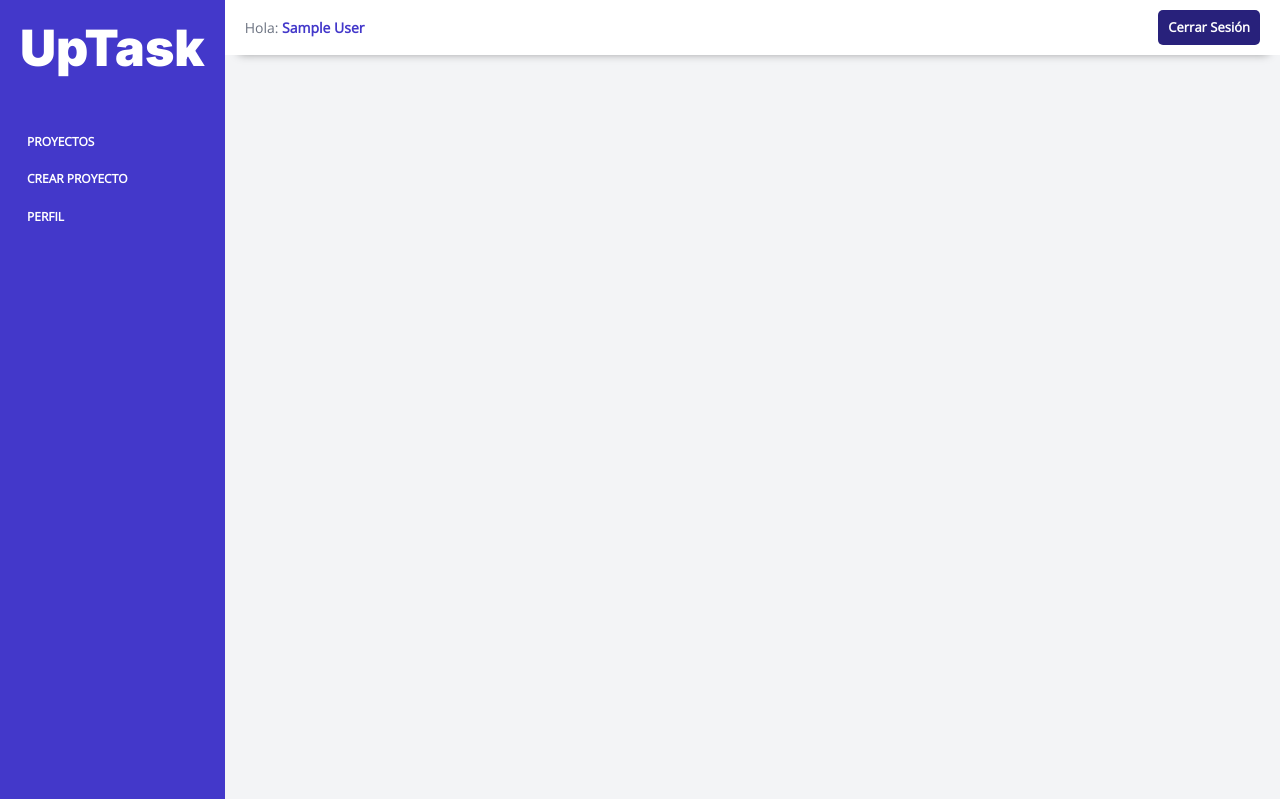
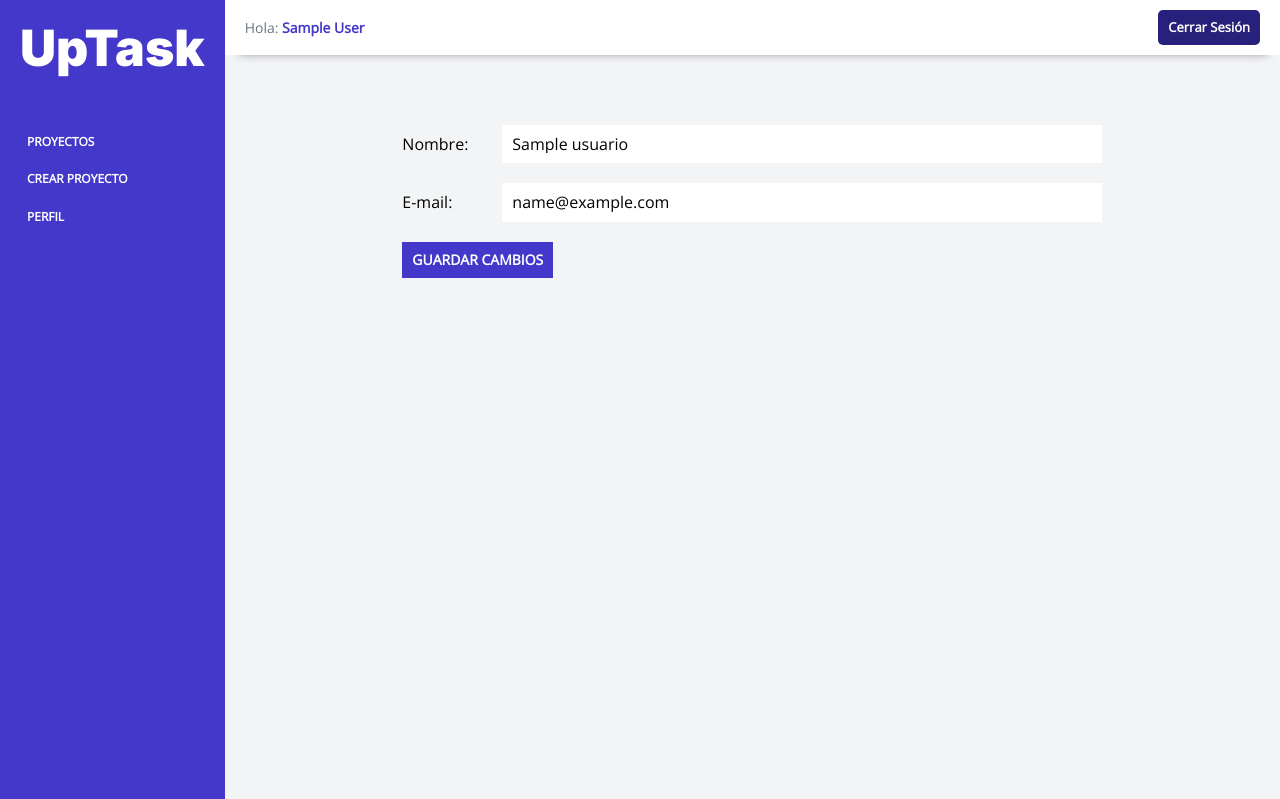
Before and after one commit to Tackless/MVC-03-UpTask, a PHP site: the page made by views/dashboard/perfil.php in a window 1280 px wide. Shown: the top 799 px of the page. Run offline with PHP 8.4, Linux system fonts and the light colour scheme; the visitor is signed in with stand-in values (Sample User, id 1); the template is opened without the code that fills it: most values are stand-ins (such as "Sample title", 1, 10 or a date in 2020); data that the repository does not hold is empty.

Commit message:
perfil form

```diff
--- a/src/js/tareas.js
+++ b/src/js/tareas.js
@@ -143,7 +143,7 @@
         <form class="formulario nueva-tarea">
             <legend>${editar ? 'Editar Tarea' : 'Añade una nueva tarea'}</legend>
             <div class="campo">
-                <label for="tarea">Tarea</label>
+                <label for="tarea">Tarea: </label>
                 <input type="text" name="tarea" id="tarea" placeholder="${tarea.nombre ? 'Editar la Tarea' : 'Añadir Tarea al Proyecto Actual' }" value="${tarea.nombre ? tarea.nombre : '' }">
             </div>
             <div class="opciones">
--- a/views/dashboard/formulario-proyecto.php
+++ b/views/dashboard/formulario-proyecto.php
@@ -1,4 +1,4 @@
 <div class="campo">
-    <label for="nombre">Nombre Proyecto</label>
+    <label for="proyecto">Nombre Proyecto:</label>
     <input type="text" name="proyecto" id="proyecto" placeholder="Nombre del Proyecto">
 </div>
--- a/views/dashboard/perfil.php
+++ b/views/dashboard/perfil.php
@@ -1,5 +1,21 @@
 <?php include_once __DIR__ . '/header-dashboard.php'; ?>
 
+<div class="contenedor-sm">
+    <?php include_once __DIR__ . '/../templates/alertas.php'; ?>
 
+    <form method="post" class="formulario">
+        <div class="campo">
+            <label for="nombre">Nombre: </label>
+            <input type="text" value="<?php echo $usuario->nombre ?>" name="nombre" id="nombre" placeholder="Tu Nombre">
+        </div>
+
+        <div class="campo">
+            <label for="email">E-mail: </label>
+            <input type="email" value="<?php echo $usuario->email ?>" name="email" id="email" placeholder="Tu E-mail">
+        </div>
+
+        <input type="submit" value="Guardar Cambios">
+    </form>
+</div>
 
 <?php include_once __DIR__ . '/footer-dashboard.php'; ?>
```
Also changed, not shown: controllers/DashboardController.php (+7 -3 lines), public/build/js/tareas.js.
